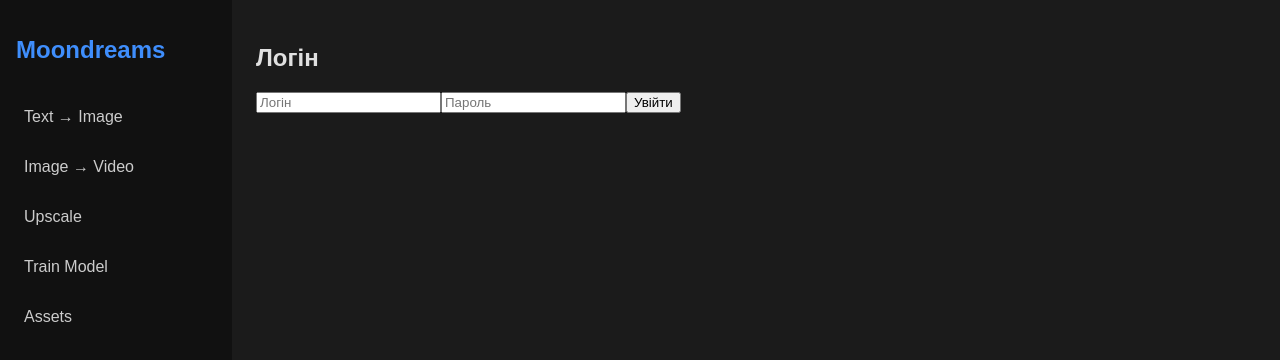
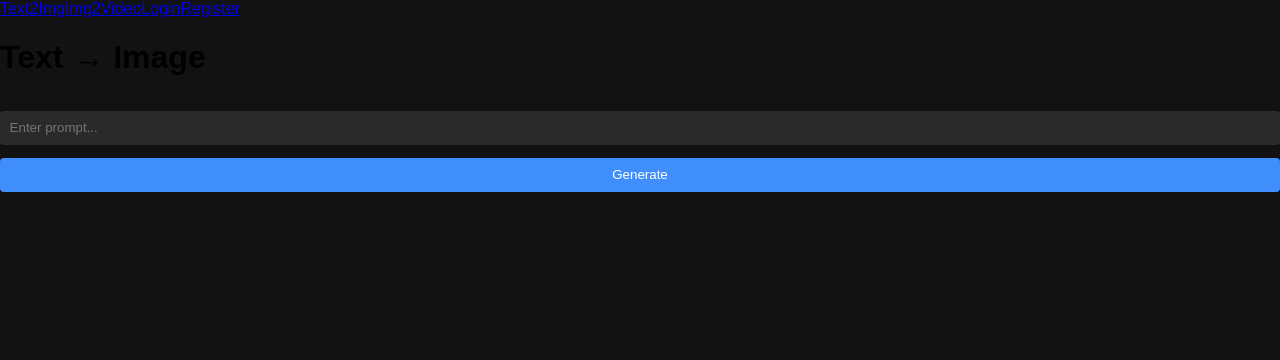
Before and after one commit to vprotsenko-git/Moondreams, a React (Vite) app: page / in a window 1280 px wide. Before the commit this address led to /login. Shown: the top 360 px of the page. Built offline with nearby package versions, Linux system fonts and the light colour scheme.

Commit message:
Update App.jsx

```diff
--- a/src/App.jsx
+++ b/src/App.jsx
@@ -1,44 +1,29 @@
-import { BrowserRouter, Routes, Route, Navigate } from 'react-router-dom';
-import Sidebar from './components/Sidebar';
+import { BrowserRouter as Router, Route, Routes, Navigate, Link } from 'react-router-dom';
+import Text2Img from './pages/Text2Img';
+import Img2Video from './pages/Img2Video';
 import Login from './pages/Login';
 import Register from './pages/Register';
-import Text2Img from './pages/Text2Img';
-import Img2Video from './pages/Img2Video';
-import Generate from './pages/Generate';
-import Upscale from './pages/Upscale';
-import TrainModel from './pages/TrainModel';
-import ProtectedRoute from './components/ProtectedRoute';
-import './App.css'; // базові стилі
+import './App.css';
 
-export default function App() {
+function App() {
   return (
-    <BrowserRouter>
-      <div className="app-container">
-        <Sidebar />
-        <div className="main-content">
-          <Routes>
-            <Route path="/login" element={<Login />} />
-            <Route path="/generate" element={<Generate />} />
-            <Route path="/register" element={<Register />} />
+    <Router>
+      <nav className="navbar">
+        <Link to="/">Text2Img</Link>
+        <Link to="/img2video">Img2Video</Link>
+        <Link to="/login">Login</Link>
+        <Link to="/register">Register</Link>
+      </nav>
 
-            <Route
-              path="/*"
-              element={
-                <ProtectedRoute>
-                  <Routes>
-                    <Route path="text2img" element={<Text2Img />} />
-                    <Route path="img2video" element={<Img2Video />} />
-                    <Route path="upscale" element={<Upscale />} />
-                    <Route path="train" element={<TrainModel />} />
-                    <Route path="assets" element={<div>Assets list</div>} />
-                    <Route path="*" element={<Navigate to="text2img" />} />
-                  </Routes>
-                </ProtectedRoute>
-              }
-            />
-          </Routes>
-        </div>
-      </div>
-    </BrowserRouter>
+      <Routes>
+        <Route path="/" element={<Text2Img />} />
+        <Route path="/img2video" element={<Img2Video />} />
+        <Route path="/login" element={<Login />} />
+        <Route path="/register" element={<Register />} />
+        <Route path="*" element={<Navigate to="/" />} />
+      </Routes>
+    </Router>
   );
 }
+
+export default App;
```
